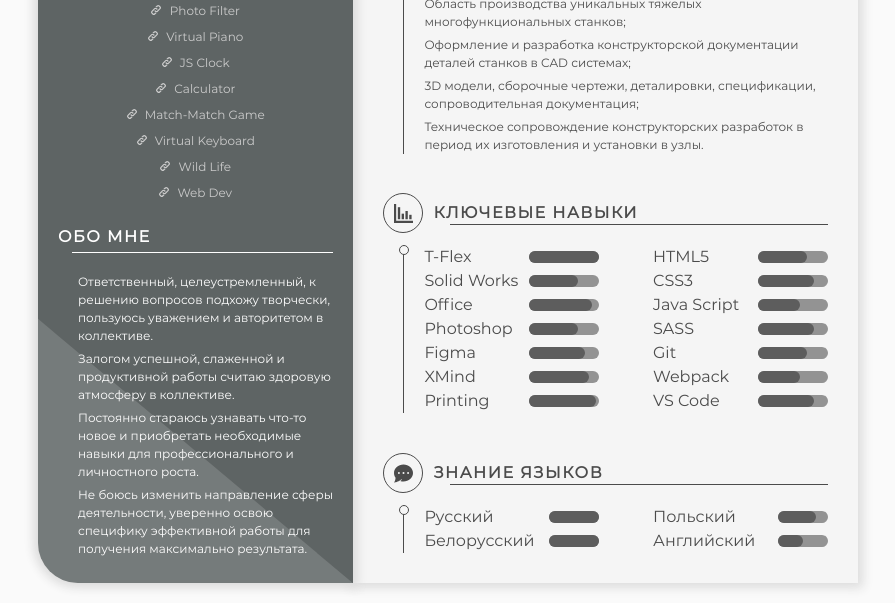
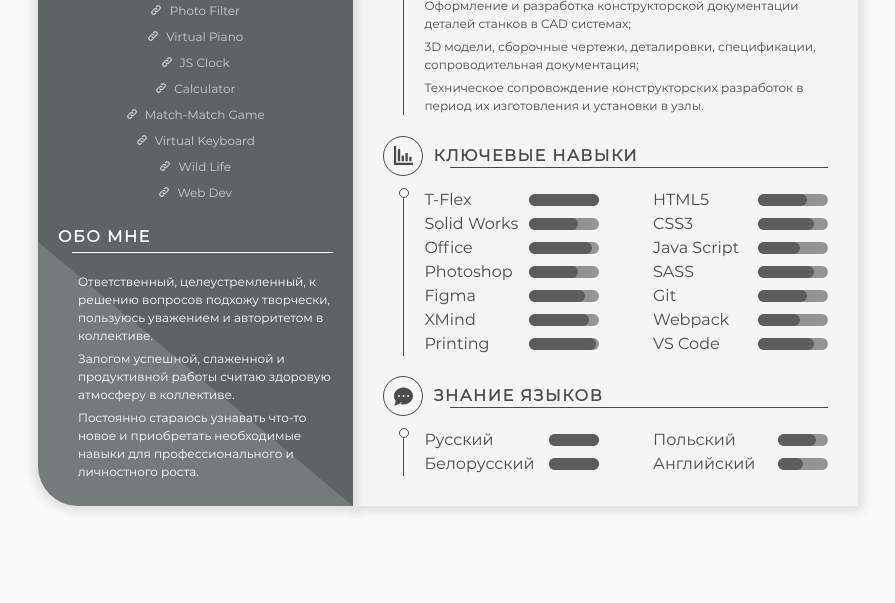
Before and after one commit to BertFrontEnd/curriculum-vitae, a plain HTML site: page curriculum-vitae/index.html in a window 1280 px wide. Shown: the part 821-1424 px from the top of the page, without its empty margins (192-1087 px from the left). After the commit the page ends 1347 px from the top, so only its background shows below. Drawn offline with Linux system fonts and the light colour scheme.

Commit message:
chore: edit content text

```diff
--- a/curriculum-vitae/index.html
+++ b/curriculum-vitae/index.html
@@ -208,10 +208,6 @@
           Постоянно стараюсь узнавать что-то новое и приобретать необходимые
           навыки для профессионального и личностного роста.
         </p>
-        <p>
-          Не боюсь изменить направление сферы деятельности, уверенно освою
-          специфику эффективной работы для получения максимально результата.
-        </p>
       </div>
     </section>
 
```
